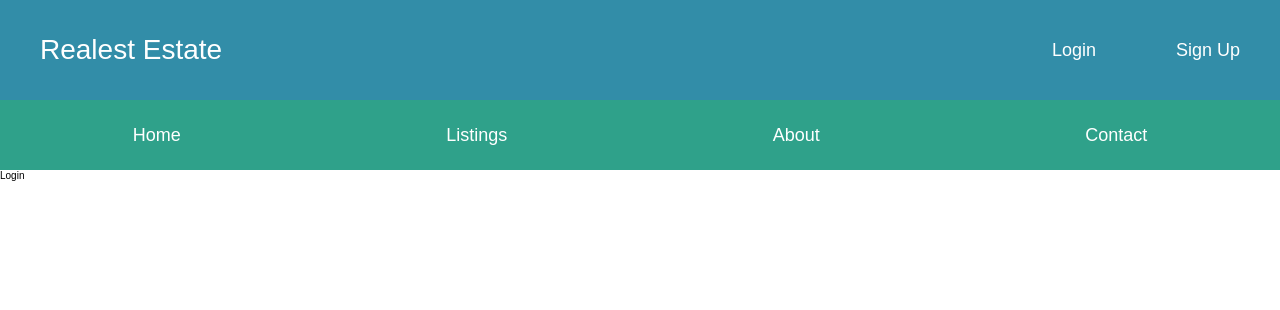
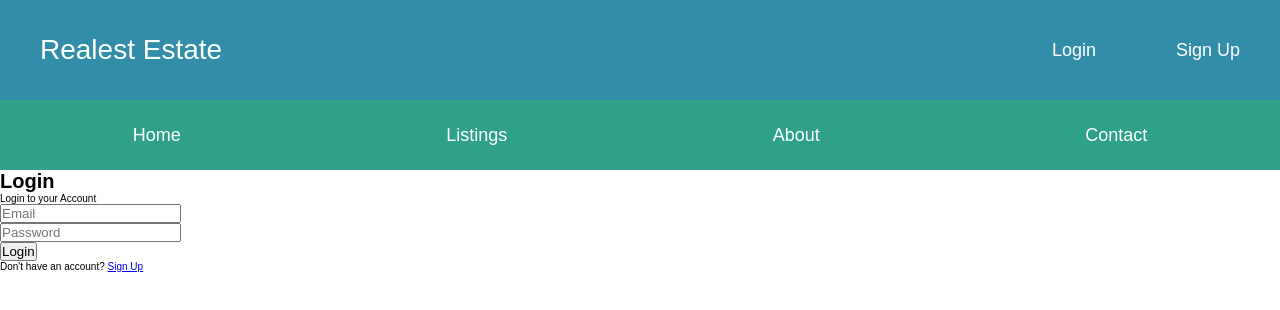
Before and after one commit to ArtusU/real_estate, a React (Create React App) app: page /login in a window 1280 px wide. Shown: the top 310 px of the page. Built offline with nearby package versions, Linux system fonts and the light colour scheme.

Commit message:
Login component

```diff
--- a/package.json
+++ b/package.json
@@ -10,6 +10,7 @@
     "node-sass": "^6.0.0",
     "react": "^17.0.2",
     "react-dom": "^17.0.2",
+    "react-helmet": "^6.1.0",
     "react-redux": "^7.2.4",
     "react-router-dom": "^5.2.0",
     "react-scripts": "4.0.3",
--- a/src/containers/Login.js
+++ b/src/containers/Login.js
@@ -1,9 +1,81 @@
-const Login = () => {
+import { useState } from 'react';
+import { Link, Redirect } from 'react-router-dom';
+import { Helmet } from 'react-helmet';
+import { connect } from 'react-redux';
+import PropTypes from 'prop-types';
+import { login } from '../actions/auth'
+
+
+const Login = ({ login, isAuthenticated }) => {
+    const [formData, setFormData] = useState({
+        email: '',
+        password: ''
+    });
+
+    const { email, password } = formData;
+
+    const onChange = e => setFormData({ ...formData, [e.target.name]: e.target.value});
+
+    const onSubmit = e => {
+        e.preventDefault();
+
+        login(email, password);
+    };
+
+    if (isAuthenticated)
+        return <redirect to='/' />;
+
+
+
     return (
-        <div>
-            Login
+        <div className='auth'>
+            <Helmet>
+                <title>Realest Estate - Login</title>
+                <meta
+                    name='description'
+                    content='login page'
+                />
+            </Helmet>
+            <h1 className='auth__title'>Login</h1>
+            <p className='auth__lead'>Login to your Account</p>
+            <form className='auth__form' onSubmit={e => onSubmit(e)}>
+                <div className='auth__form__group'>
+                    <input
+                        className='auth__form__input'
+                        type='email'
+                        placeholder='Email'
+                        name='email' value={email}
+                        onChange={e => onChange(e)}
+                        required
+                    />
+                </div>
+                <div className='auth__form__group'>
+                    <input
+                        className='auth__form__input'
+                        type='password'
+                        placeholder='Password'
+                        name='password'
+                        value={password}
+                        onChange={e => onChange(e)}
+                        minLength='6'
+                    />
+                </div>
+                <button className='auth__form__button'>Login</button>
+            </form>
+            <p className='auth__authtext'>
+                Don't have an account? <Link className='auth__authtext__link' to='/signup'>Sign Up</Link>
+            </p>
         </div>
-     );
-}
+    );
+};
 
-export default Login;
+Login.propTypes = {
+    login: PropTypes.func.isRequired,
+    isAuthenticated: PropTypes.bool
+};
+
+const mapStateToProps = state => ({
+    isAuthenticated: state.auth.isAuthenticated
+});
+
+export default connect(mapStateToProps, { login })(Login);
```
Also changed, not shown: 1 other file (tests, documents, lock files or other folders).
